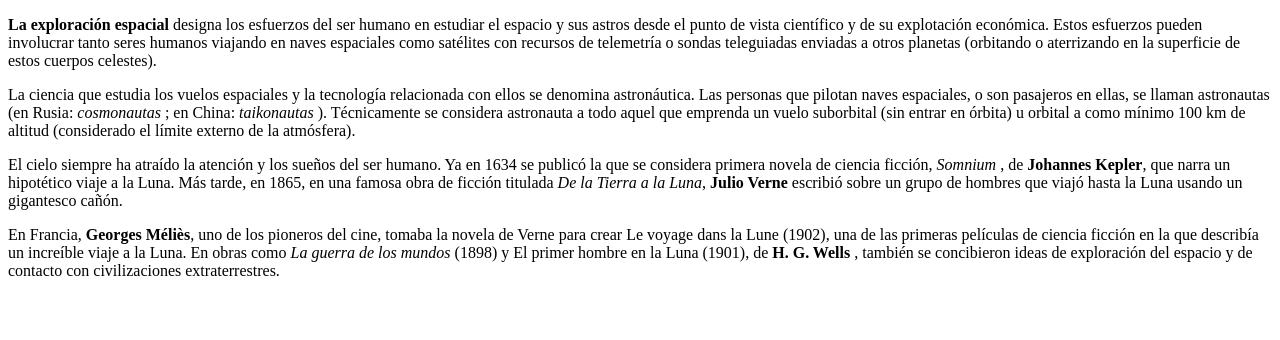
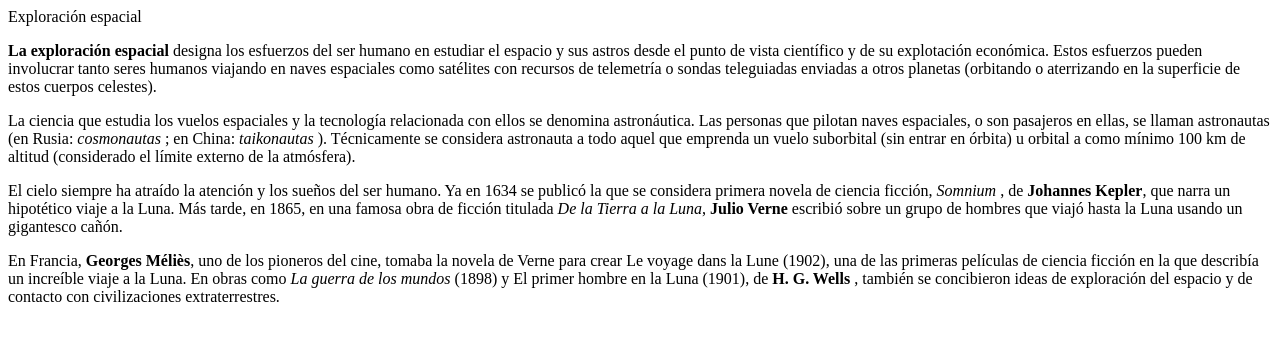
Before and after one commit to ZamoRaquel/DYP-WEB, a plain HTML site: page exploraciónespacial.html in a window 1280 px wide. Drawn offline with Linux system fonts and the light colour scheme.

Commit message:
Update exploraciónespacial.html

```diff
--- a/exploraciónespacial.html
+++ b/exploraciónespacial.html
@@ -5,7 +5,7 @@
     <title> exploracion espacial </title>
 </head>
 <body>
-
+ <hi> Exploración espacial</hi>
 <p> <b> La exploración espacial </b> designa los esfuerzos del ser humano en estudiar el espacio y sus astros desde el punto de vista científico y de su explotación económica. Estos esfuerzos pueden involucrar tanto seres humanos viajando en naves espaciales como satélites con recursos de telemetría o sondas teleguiadas enviadas a otros planetas (orbitando o aterrizando en la superficie de estos cuerpos celestes).</p>
 
 <p> La ciencia que estudia los vuelos espaciales y la tecnología relacionada con ellos se denomina astronáutica. Las personas que pilotan naves espaciales, o son pasajeros en ellas, se llaman astronautas (en Rusia: <i> cosmonautas </i>; en China: <i> taikonautas </i>). Técnicamente se considera astronauta a todo aquel que emprenda un vuelo suborbital (sin entrar en órbita) u orbital a como mínimo 100 km de altitud (considerado el límite externo de la atmósfera).</p>
```
